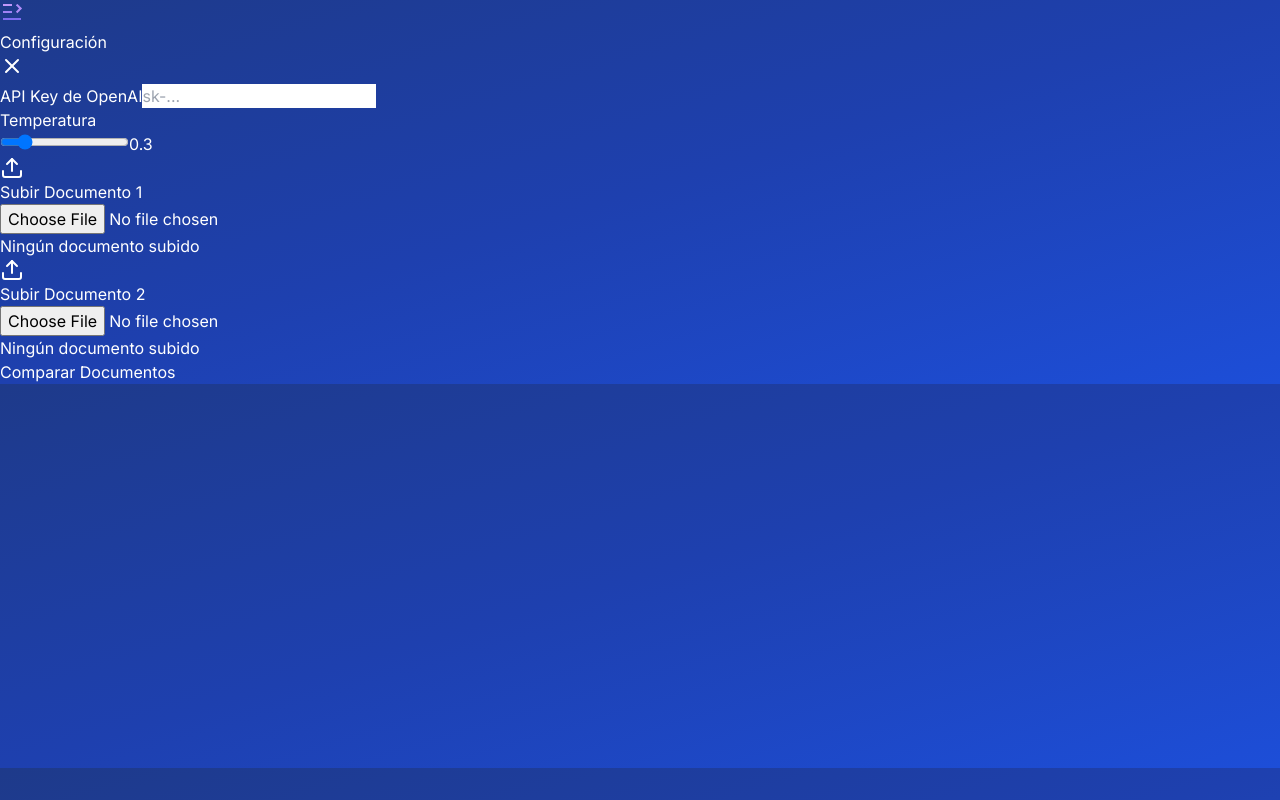
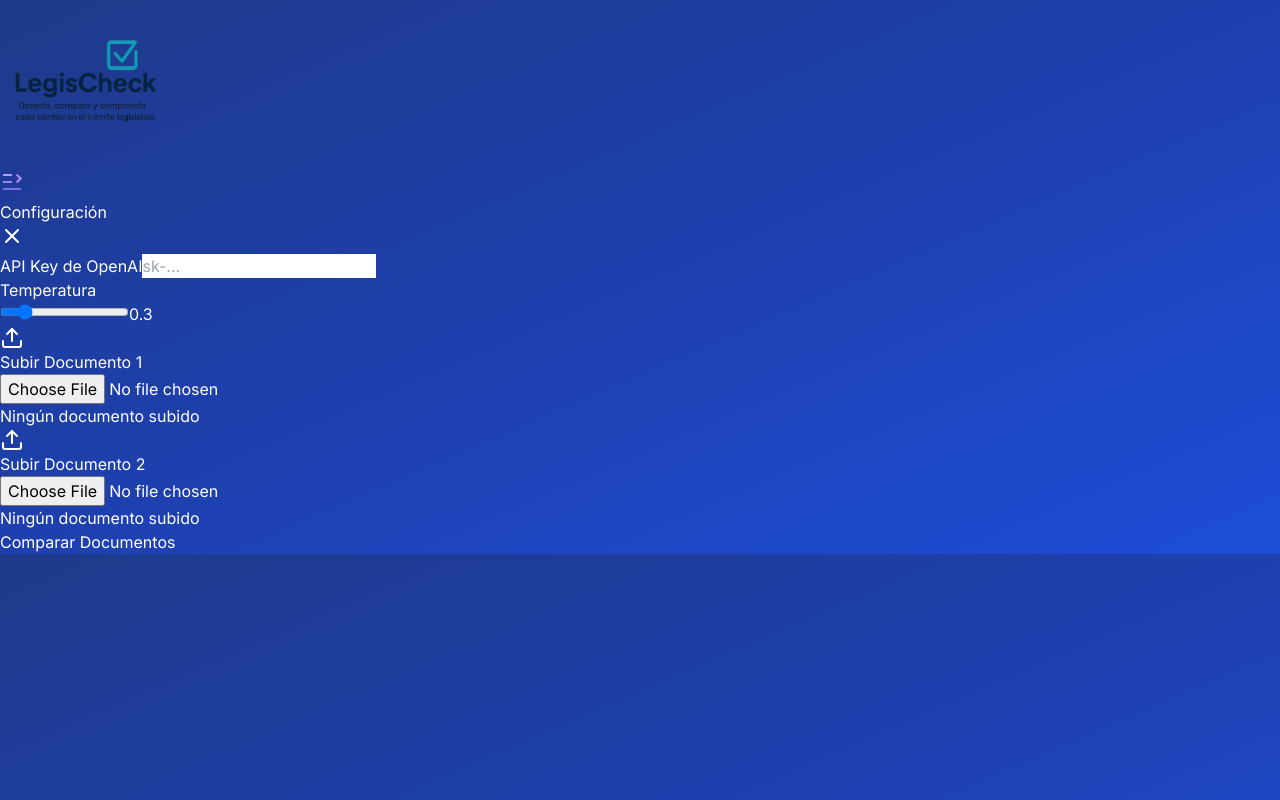
Before and after one commit to Tommybg/Paralelo, a Next.js app: page / in a window 1280 px wide. Built offline with nearby package versions, Linux system fonts and the light colour scheme.

Commit message:
Added logo

```diff
--- a/src/app/page.tsx
+++ b/src/app/page.tsx
@@ -225,6 +225,16 @@ export default function Home() {
 
   return (
     <div className="min-h-screen w-full bg-gradient-to-br from-blue-900 via-blue-800 to-blue-700 p-6">
+      {/* Logo in the top right corner */}
+      <div className="fixed top-4 right-4 z-50">
+        <Image
+          src="/logo_nobg.png"
+          alt="LegisCheck Logo"
+          width={170}
+          height={80}
+        />
+      </div>
+
       <button
         className="fixed top-2 left-4 backdrop-blur-sm hover:bg-black/20 z-50 w-12 h-12 rounded-xl flex items-center justify-center"
         onClick={() => setIsSidebarOpen(true)}
```
Also changed, not shown: public/logo.jpg (added), public/logo_nobg.png (added).
